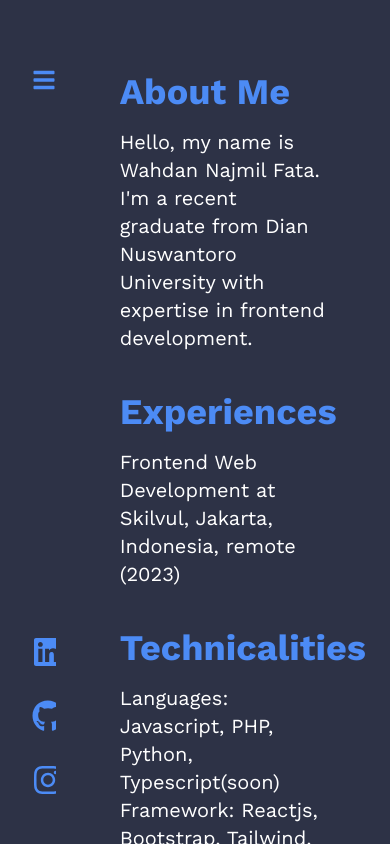
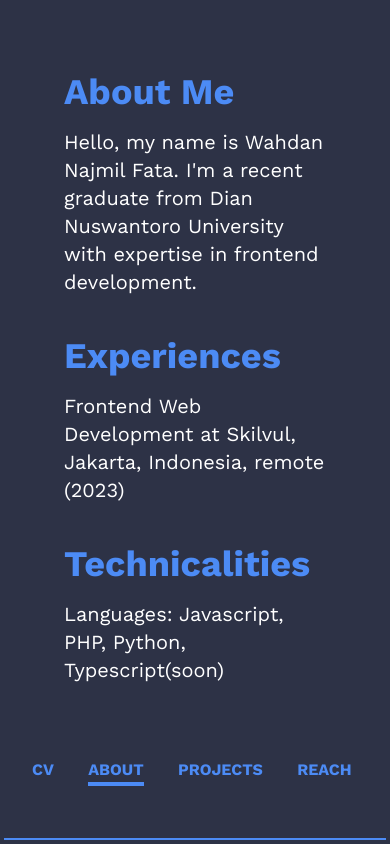
Before and after one commit to Wahdannajmil/portofolio-react-tailwind, a React (Vite) app: page /about in a window 390 px wide. Built offline with nearby package versions, Linux system fonts and the light colour scheme.

Commit message:
fix responsive

```diff
--- a/src/App.css
+++ b/src/App.css
@@ -4,4 +4,5 @@
 
 body {
   font-family: 'Work Sans', sans-serif;
+  background-color: '#2d3246';
 }
--- a/src/App.jsx
+++ b/src/App.jsx
@@ -20,12 +20,12 @@ const App = () => {
 
   return (
     <Router>
-      <div className="flex h-screen">
-        <div className="w-1/6 h-screen overflow-y-auto">
+      <div className="flex flex-col lg:flex-row h-screen">
+        <div className="lg:w-1/6 z-30">
           <Sidebar />
         </div>
-        <div className="w-full h-screen overflow-y-auto">
-          <div className="flex flex-col justify-between h-full">
+        <div className="w-full lg:w-5/5 overflow-y-auto">
+          <div className="flex flex-col h-full">
             <div className="flex-grow">
               <Routes>
                 <Route path="/" element={<Hero />} />
@@ -34,9 +34,7 @@ const App = () => {
                 <Route path="/projects" element={<Projects />} />
               </Routes>
             </div>
-            {/* <div className="w-2/6 h-screen">
-              <Footer />
-            </div> */}
+            {/* <Footer /> */}
           </div>
         </div>
       </div>
--- a/src/components/About.jsx
+++ b/src/components/About.jsx
@@ -1,8 +1,9 @@
 import React from 'react';
 import "../App.css"
+
 const Reach = () => {
   return (
-    <section className="bg-[#2d3246] py-8 w-full h-full flex justify-center" id="projects">
+    <section className="bg-[#2d3246] py-8 sm:pb-20 w-full h-full flex justify-center" id="projects">
       <div className="container mx-auto">
         <div className="mx-auto">
           <div className="mb-8">
@@ -39,7 +40,7 @@ const Reach = () => {
             <h2 className="pt-10 text-4xl font-bold text-[#4c8bf5] mb-4">
               Education
             </h2>
-            <p className="text-xl font-normal text-white">
+            <p className="pb-24 text-xl font-normal text-white">
               I hold a Bachelor's degree in Information Engineering with cum laude honors.
             </p>
           </div>
--- a/src/components/Hero.jsx
+++ b/src/components/Hero.jsx
@@ -1,5 +1,6 @@
 import React from 'react';
 import { motion } from 'framer-motion';
+import "../App.css"
 
 const HeroBanner = () => {
 
@@ -27,7 +28,7 @@ const HeroBanner = () => {
         <motion.h1
           initial={{ scale: 0 }}
           animate={{ scale: 1 }}
-          transition={{ duration: 0.5, delay: 1 }}
+          transition={{ duration: 0.5, delay: 0.2 }}
           className="text-4xl lg:text-6xl text-[#4c8bf5] font-bold mb-8"
         >
           WAHDAN NAJMIL FATA
--- a/src/components/Projects.jsx
+++ b/src/components/Projects.jsx
@@ -81,7 +81,7 @@ const handleViewSource = (content) => {
             ))}
           </div>
           <p className="text-blue-500 font-semibold hover:text-blue-700 text-2xl text-underlined text-center mt-8">Exciting Projects Revealed Soon......</p>
-          <div className="flex justify-center mt-8">
+          <div className="flex justify-center mt-8 pb-20">
             <button onClick={goPrev} className="bg-blue-500 hover:bg-blue-700 text-white font-bold py-2 px-4 rounded-l mr-2">
               <FaArrowLeft className="inline-block mr-1" /> Prev
             </button>
--- a/src/components/Reach.jsx
+++ b/src/components/Reach.jsx
@@ -22,7 +22,7 @@ const Reach = () => {
   };
 
   return (
-    <section className="bg-[#2d3246] py-8 w-full h-full flex justify-center" id="projects">
+    <section className="bg-[#2d3246] py-8 w-full h-screen flex justify-center" id="projects">
       <div className="container mx-auto">
         <div className="mx-auto">
           <div className="mb-8">
--- a/src/components/Sidebar.jsx
+++ b/src/components/Sidebar.jsx
@@ -1,10 +1,10 @@
 import React, { useState, useEffect } from "react";
 import { NavLink, useLocation } from "react-router-dom";
-import { FaLinkedin, FaGithub, FaInstagram, FaBars, FaTimes } from 'react-icons/fa';
+import { FaLinkedin, FaGithub, FaInstagram } from 'react-icons/fa';
 import Logo from "../assets/images/logo.png";
-import "../App.css"
+import "../App.css";
+
 const Sidebar = () => {
-  const [isOpen, setIsOpen] = useState(false);
   const [activePage, setActivePage] = useState('/');
   const location = useLocation();
 
@@ -13,27 +13,24 @@ const Sidebar = () => {
   }, [location]);
 
   return (
-    <aside className={`bg-[#2d3246] text-[#4c8bf5] pl-8 pt-12 pb-12 h-screen flex flex-col justify-between ${isOpen ? 'shadow-lg' : ''}`}>
+    <aside className="lg:pt-12 lg:pl-8 lg:pb-12 p-1 fixed bottom-0 left-0 w-full lg:w-1/6 lg:h-screen bg-[#2d3246] text-[#4c8bf5]">
       <div>
-        <div className="flex justify-between items-center mb-16">
-          <NavLink to="/" onClick={() => setIsOpen(false)}>
+        <div className="mb-16">
+          <NavLink to="/" className={`block ${window.innerWidth < 640 ? 'hidden' : ''}`} onClick={() => setActivePage('/')}>
             <img src={Logo} alt="Logo" className="h-16" />
           </NavLink>
-          <button onClick={() => setIsOpen(!isOpen)} className="lg:hidden">
-            {isOpen ? <FaTimes size={24} /> : <FaBars size={24} />}
-          </button>
         </div>
-        <nav className={`${isOpen ? 'block' : 'hidden'} lg:block`}>
-          <ul className="text-left space-y-5">
+        <nav>
+          <ul className={`lg:space-y-5 ${window.innerWidth < 640 ? 'flex flex-row justify-between pl-7' : 'flex-col'}`}>
             <li>
               <NavLink
                 to="/"
                 exact
                 className={`text-md font-bold transition duration-300 transform hover:scale-110 ${activePage === '/' ? 'active' : ''}`}
-                onClick={() => setIsOpen(false)}
+                onClick={() => setActivePage('/')}
               >
                 CV
-                {activePage === '/' && <span className="block w-1/2 h-1 bg-white"></span>}
+                {activePage === '/' && <span className="block lg:w-1/2 sm:w-1 h-1 bg-[#4c8bf5]"></span>}
               </NavLink>
             </li>
             <li>
@@ -41,10 +38,10 @@ const Sidebar = () => {
                 to="/about"
                 exact
                 className={`text-md font-bold transition duration-300 transform hover:scale-110 ${activePage === '/about' ? 'active' : ''}`}
-                onClick={() => setIsOpen(false)}
+                onClick={() => setActivePage('/about')}
               >
                 ABOUT
-                {activePage === '/about' && <span className="block w-1/2 h-1 bg-white"></span>}
+                {activePage === '/about' && <span className="block lg:w-1/2 sm:w-1 h-1 bg-[#4c8bf5]"></span>}
               </NavLink>
             </li>
             <li>
@@ -52,10 +49,10 @@ const Sidebar = () => {
                 to="/projects"
                 exact
                 className={`text-md font-bold transition duration-300 transform hover: scale-100 ${activePage === '/projects' ? 'active' : ''}`}
-                onClick={() => setIsOpen(false)}
+                onClick={() => setActivePage('/projects')}
               >
                 PROJECTS
-                {activePage === '/projects' && <span className="block w-1/2 h-1 bg-white"></span>}
+                {activePage === '/projects' && <span className="block lg:w-1/2 sm:w-1 h-1 bg-[#4c8bf5]"></span>}
               </NavLink>
             </li>
             <li>
@@ -63,28 +60,30 @@ const Sidebar = () => {
                 to="/reach"
                 exact
                 className={`text-md font-bold transition duration-300 transform hover:scale-110 ${activePage === '/reach' ? 'active' : ''}`}
-                onClick={() => setIsOpen(false)}
+                onClick={() => setActivePage('/reach')}
               >
                 REACH
-                {activePage === '/reach' && <span className="block w-1/2 h-1 bg-white"></span>}
+                {activePage === '/reach' && <span className="block lg:w-1/2 sm:w-1 h-1 bg-[#4c8bf5]"></span>}
               </NavLink>
+            </li>
+            <li>
+            <div className="space-x-4 pt-20">
+              <a href="https://www.linkedin.com/in/wahdan-najmil-fata-949aa825a" target="_blank" rel="noopener noreferrer" className={`text-[#4c8bf5] ${window.innerWidth < 640 ? 'hidden' : ''}`}>
+                <FaLinkedin size={32} className="transition duration-300 transform hover:scale-110" />
+              </a>
+              <a href="https://github.com/Wahdannajmil" target="_blank" rel="noopener noreferrer" className={`text-[#4c8bf5] ${window.innerWidth < 640 ? 'hidden' : ''}`}>
+                <FaGithub size={32} className="transition duration-300 transform hover:scale-110" />
+              </a>
+              <a href="https://www.instagram.com/your_username/" target="_blank" rel="noopener noreferrer" className={`text-[#4c8bf5] ${window.innerWidth < 640 ? 'hidden' : ''}`}>
+                <FaInstagram size={32} className="transition duration-300 transform hover:scale-110" />
+              </a>
+            </div>
             </li>
           </ul>
         </nav>
       </div>
-      <div className="text-center">
-        <div className="flex flex-col text-center space-y-8">
-          <a href="https://www.linkedin.com/in/wahdan-najmil-fata-949aa825a" target="_blank" rel="noopener noreferrer" className="text-[#4c8bf5]">
-            <FaLinkedin size={32} className="transition duration-300 transform hover:scale-110" />
-          </a>
-          <a href="https://github.com/Wahdannajmil" target="_blank" rel="noopener noreferrer" className="text-[#4c8bf5] mt-2">
-            <FaGithub size={32} className="transition duration-300 transform hover:scale-110" />
-          </a>
-          <a href="https://www.instagram.com/your_username/" target="_blank" rel="noopener noreferrer" className="text-[#4c8bf5] mt-2">
-            <FaInstagram size={32} className="transition duration-300 transform hover:scale-110" />
-          </a>
-        </div>
-      </div>
+      {/* Border atas untuk tampilan mobile */}
+      <div className="lg:hidden border-t-2 border-[#4c8bf5]"></div>
     </aside>
   );
 };
```
